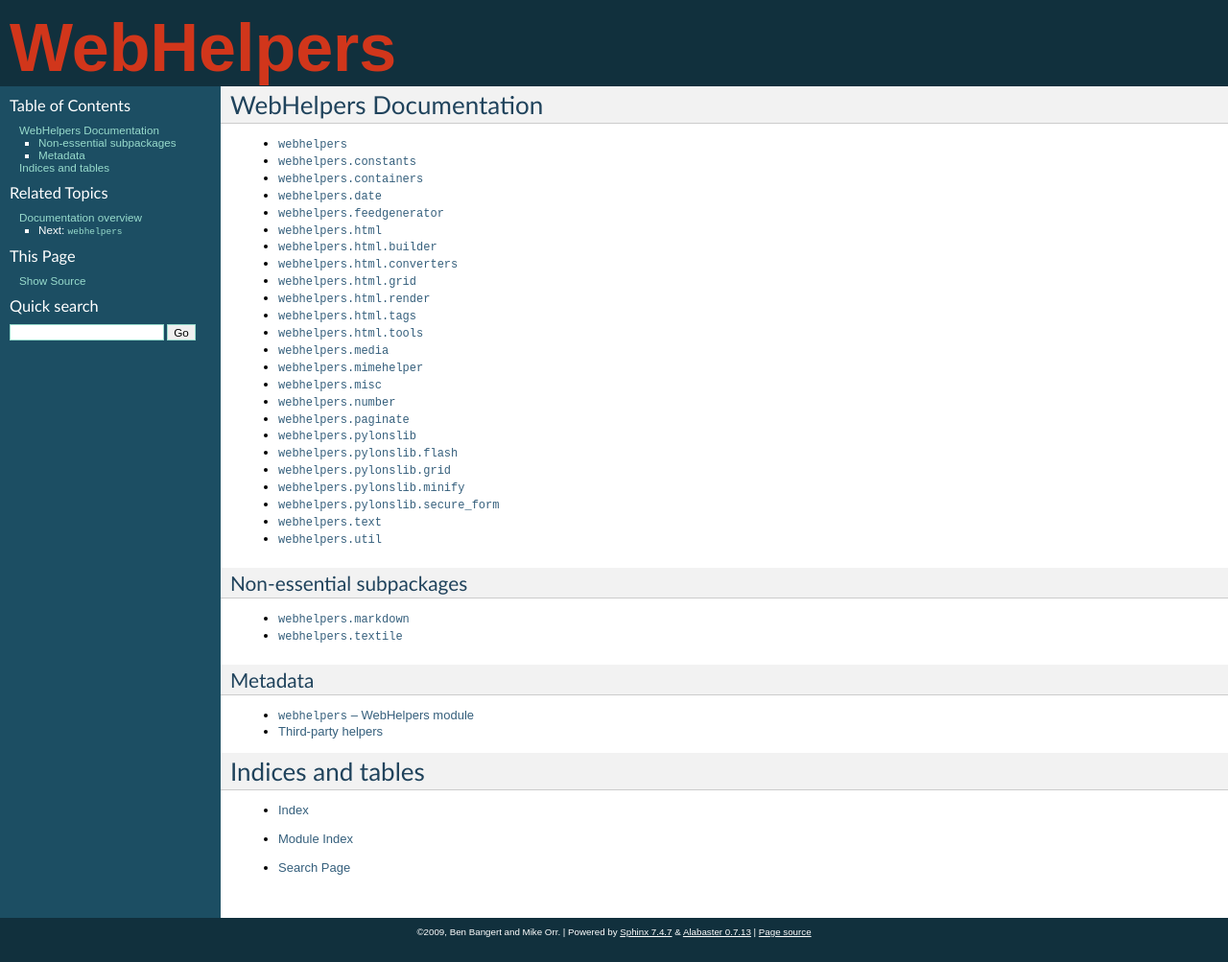
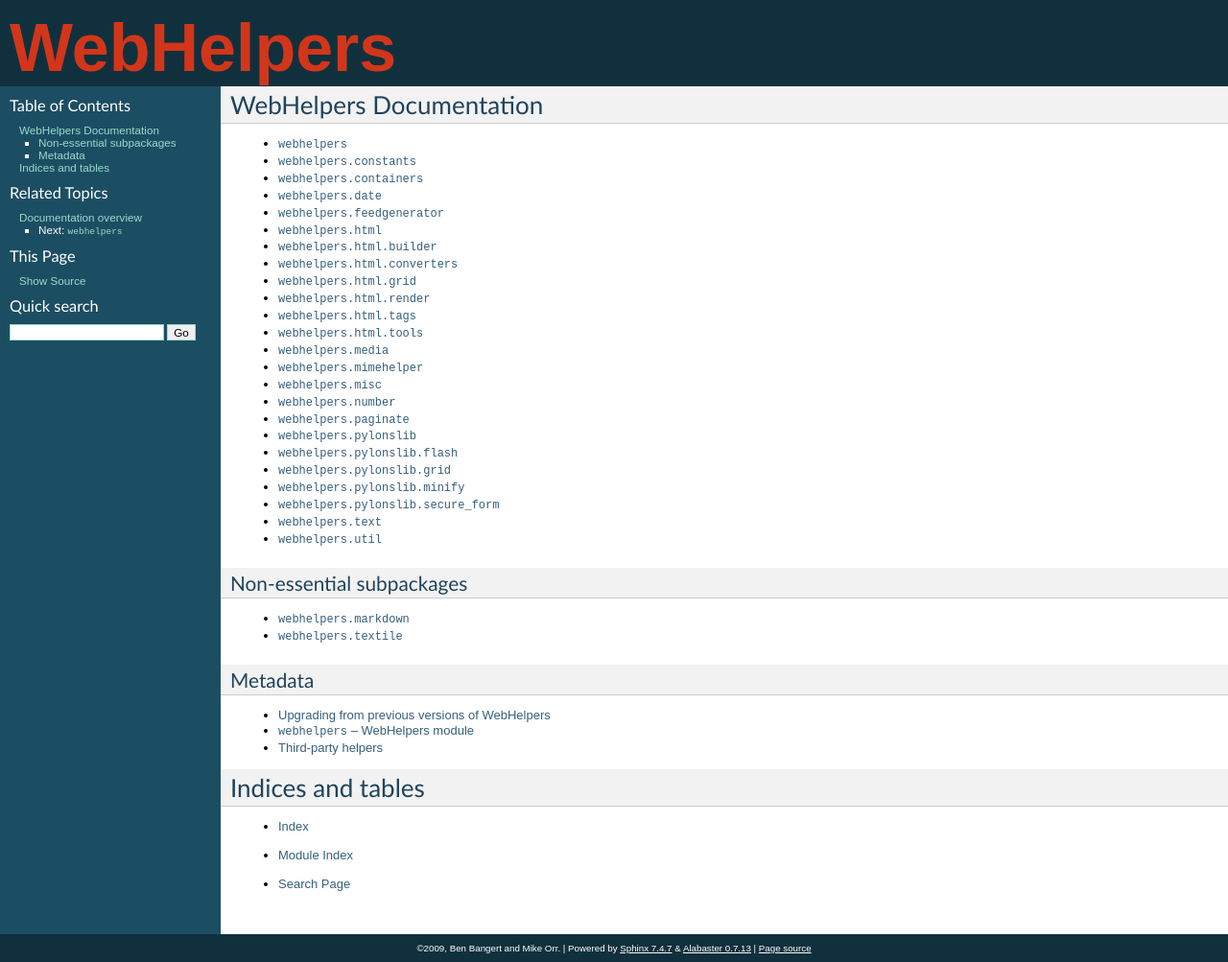
Before and after one commit to mohd-akram/webhelpers, a Sphinx documentation site: the page built from docs/contents.rst, in a window 1280 px wide. Shown: the whole page at 96% size. Built offline with Sphinx 7.4.7, drawn with Linux system fonts in a browser that asks for light colours; some of the changed lines change nothing that is shown.

Commit message:
Add Upgrading page, reword docs home page, add requirements file.

```diff
--- a/docs/_templates/index.html
+++ b/docs/_templates/index.html
@@ -6,24 +6,24 @@
 <img src="_images/webhelpers-logo.png" width="100" height="110"
 style="float:left; margin-right:1em" />
 
-<p>WebHelpers contains a wide variety of utility functions for web applications
-and other applications. It's pure Python and can be used with any web
-framework.  <strong>Version 0.6.x</strong> has been used in production sites
-since July 2008.  <strong>Version 1.0</strong> is almost finished and contains
-many enhancements while remaining compatible. (The helpers deprecated in 0.6
-are removed in 1.0, including the entire rails suite.)</p>
+<p>WebHelpers is a wide variety of utility functions for web applications and
+other applications. It can be used with any web framework.
+<strong>Version 0.6.4</strong> is the current stable version; it was released
+July 2008.  <strong>Version 1.0 beta</strong> contains many enhancements while
+remaining compatible; a final release is expected the first quarter of 2010.
+(The helpers deprecated in 0.6 are removed in 1.0, including the
+entire rails suite.  See <a href="upgrading.html">Upgrading</a>.)</p>
 
 <p>WebHelpers includes the widely-used HTML tag builder with smart escaping and
-convenience functions for common tags. These ensure the HTML tags are
-syntactically correct and prevent cross-site scripting attacks. Convenience
-functions for form input tags and other common tags are provided.</p>
+convenience functions for common tags such as form fields. The common builder
+ensures the tags are syntactically correct and prevent cross-site scripting
+attacks and double-escaping.</p>
 
-<p>Other helpers
-perform text processing, display records a pageful at a time, generate Atom/RSS
-feeds with geographical (GIS) data, handle MIME types, calculate statistics,
-and more.  There are also high-level container types, including a value counter
-and accumulator.  There are lists of country names, country codes, US states,
-Canadian provinces, and UK counties.</p>
+<p>Other helpers perform text processing, split a large number of records into
+pages, generate Atom/RSS feeds with geographical (GIS) data, handle MIME types,
+calculate numerica statistics, and more.  There are also high-level container
+types, including a value counter and accumulator.  There are lists of country
+names, country codes, US states, Canadian provinces, and UK counties.</p>
 
 <p>WebHelpers is pure Python and has no dependencies.  However, a few
 helpers depend on
--- a/docs/contents.rst
+++ b/docs/contents.rst
@@ -45,6 +45,7 @@
 .. toctree::
    :maxdepth: 1
 
+   upgrading
    changes
    todo
    modules
--- /dev/null
+++ b/docs/upgrading.rst
@@ -0,0 +1,4 @@
+Upgrading from previous versions of WebHelpers
+==============================================
+
+See `Changelog <changes.html>`_ for the full changelog.
```
Also changed, not shown: requirements.txt (added, +12 -0 lines).
